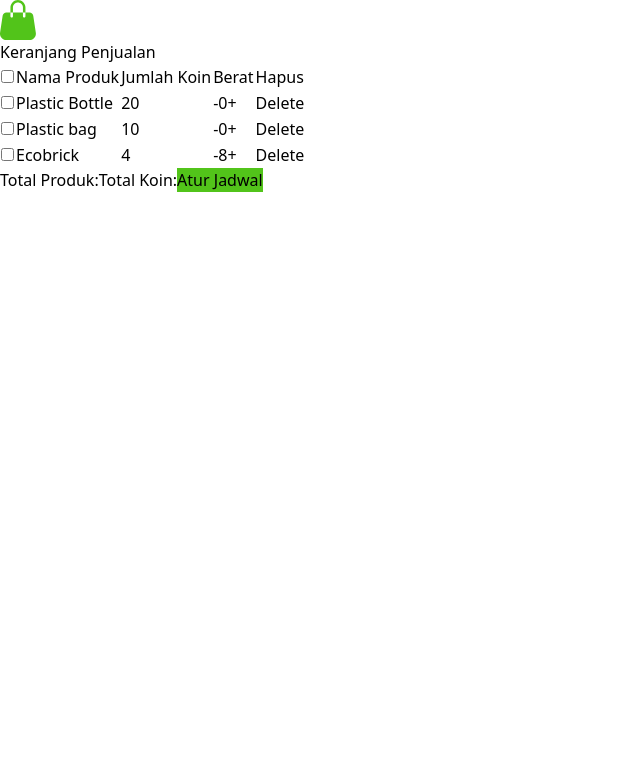
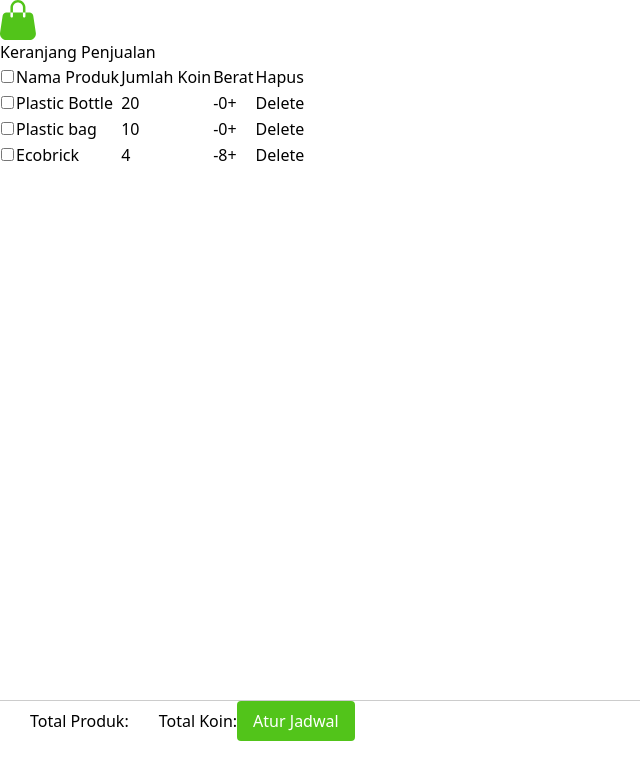
Before and after one commit to pi23-fatmawati/sarange-final-project, a React (Vite) app: page / in a window 1280 px wide. Shown: the top 780 px of the page, without its empty margins (0-640 px from the left). Built offline with nearby package versions, Linux system fonts and the light colour scheme.

Commit message:
pisah file css

```diff
--- /dev/null
+++ b/src/components/BottomNav.css
@@ -0,0 +1,23 @@
+.bottom-nav {
+  position: fixed;
+  bottom: 0;
+  left: 0;
+  z-index: 9999;
+  width: 100%;
+  height: 100px;
+  background-color: #fff;
+  border-top: 1px solid #ccc;
+}
+
+.bottom-nav-label {
+  margin-left: 30px;
+}
+
+.bottom-nav-button {
+  color: #fff;
+  background-color: #52c41a;
+  border: none;
+  border-radius: 4px;
+  padding: 8px 16px;
+  margin-right: 30px;
+}
--- a/src/components/BottomNav.jsx
+++ b/src/components/BottomNav.jsx
@@ -1,20 +1,37 @@
+import React from "react";
+import "./BottomNav.css";
+
 const BottomNav = () => {
   return (
-    <div className="fixed bottom-0 left-0 z-50 w-full h-28 bg-white border-t border-gray-200 dark:bg-gray-700 dark:border-gray-600">
+    <div className={`bottom-nav`}>
       <div className="flex h-full items-center justify-between max-w-lg-xl mx-auto font-medium">
-        <label className="ml-8">Total Produk:</label>
-        <label className="">Total Koin:</label>
-        <button
-          className=" text-white px-4 py-2 rounded mr-8"
-          style={{
-            backgroundColor: "#52C41A",
-          }}
-        >
-          Atur Jadwal
-        </button>
+        <label className="bottom-nav-label">Total Produk:</label>
+        <label className="bottom-nav-label">Total Koin:</label>
+        <button className="bottom-nav-button">Atur Jadwal</button>
       </div>
     </div>
   );
 };
 
 export default BottomNav;
+
+// const BottomNav = () => {
+//   return (
+//     <div className="fixed bottom-0 left-0 z-50 w-full h-28 bg-white border-t border-gray-200 dark:bg-gray-700 dark:border-gray-600">
+//       <div className="flex h-full items-center justify-between max-w-lg-xl mx-auto font-medium">
+//         <label className="ml-8">Total Produk:</label>
+//         <label className="">Total Koin:</label>
+//         <button
+//           className=" text-white px-4 py-2 rounded mr-8"
+//           style={{
+//             backgroundColor: "#52C41A",
+//           }}
+//         >
+//           Atur Jadwal
+//         </button>
+//       </div>
+//     </div>
+//   );
+// };
+
+// export default BottomNav;
```
